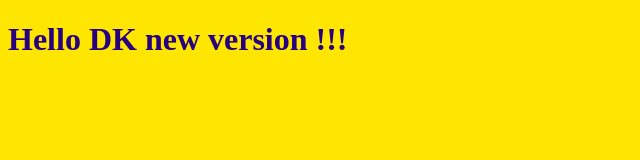
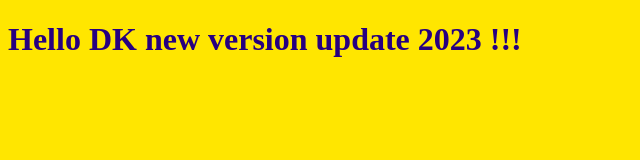
Before and after one commit to elmehdie36/myproject, a plain HTML site: page index.html in a window 1280 px wide. Shown: the whole page, without its empty margins (0-640 px from the left). Drawn offline with Linux system fonts and the light colour scheme.

Commit message:
edit the html file

```diff
--- a/index.html
+++ b/index.html
@@ -8,7 +8,7 @@
     <title>Document</title>
 </head>
 <body>
-    <h1>Hello DK new version !!!</h1>
+    <h1>Hello DK new version update 2023 !!!</h1>
 <script src="app.js"></script>
 
 
```
